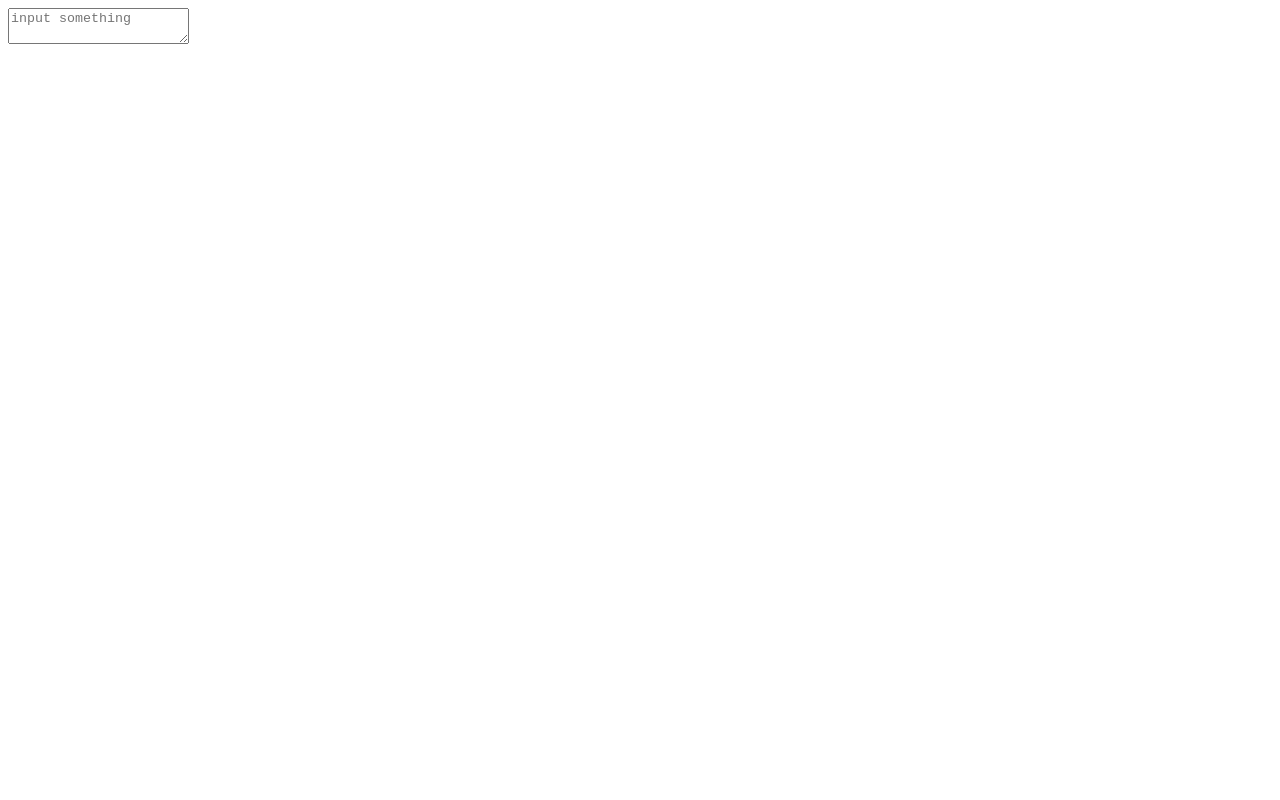
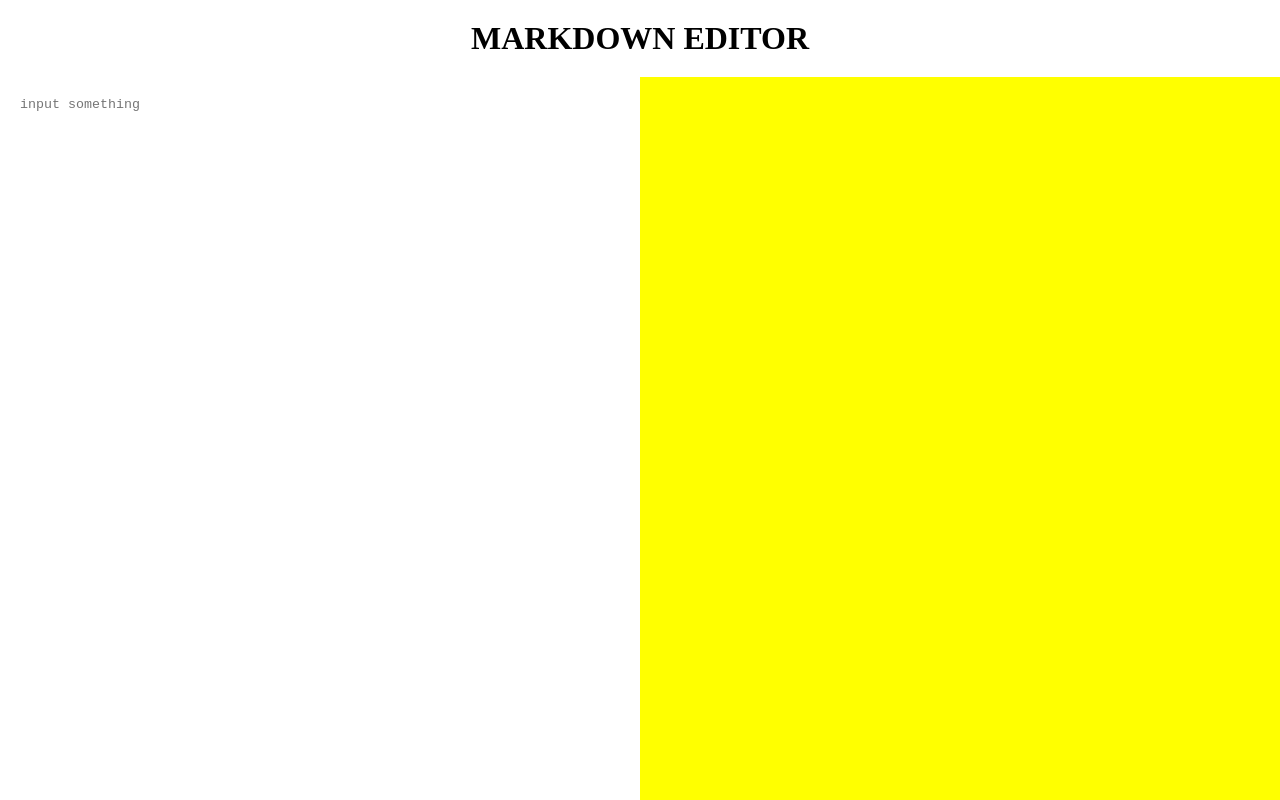
Before and after one commit to gioshwua/React-Markdown-Editor, a React (Vite) app in the folder Markdown-Editor/: page / in a window 1280 px wide. Built offline with nearby package versions, Linux system fonts and the light colour scheme.

Commit message:
added initial stylings

```diff
--- a/Markdown-Editor/src/App.css
+++ b/Markdown-Editor/src/App.css
@@ -0,0 +1,48 @@
+* {
+  margin: 0;
+  padding: 0;
+  box-sizing: border-box;
+}
+
+.app {
+  display: flex;
+  flex-direction: column;
+  height: 100vh;
+  width: 100%;
+  align-items: center;
+  overflow-y: hidden;
+  overflow-x: hidden;
+}
+.app > h1 {
+  padding: 20px;
+}
+.content {
+  display: flex;
+  justify-content: space-between;
+  height: 100vh;
+  width: 100%;
+}
+
+.inputSide {
+  background-color: aqua;
+  width: 50%;
+}
+.outputSide {
+  background-color: yellow;
+  width: 50%;
+
+  padding: 20px;
+}
+
+.inputSide > textarea {
+  width: 100%;
+  height: 100%;
+  border: none;
+  resize: none;
+  outline: none;
+  padding: 20px;
+}
+
+.outputSide > .markDown {
+  width: 50%;
+}
--- a/Markdown-Editor/src/App.jsx
+++ b/Markdown-Editor/src/App.jsx
@@ -1,6 +1,7 @@
 import React from "react";
 import Input from "./components/Input";
 import Output from "./components/Output";
+import "./App.css";
 
 function App() {
   const [markdown, setMarkdown] = React.useState("");
@@ -8,7 +9,9 @@ function App() {
     setMarkdown(event.target.value);
   }
   return (
-    <div>
+    <div className="app">
+      <h1>MARKDOWN EDITOR</h1>
+      <div className="content">
         <Input
           input={inputtedSomething}
           placeholder="input something"
@@ -16,6 +19,7 @@ function App() {
         />
         <Output output={markdown} />
       </div>
+    </div>
   );
 }
 
--- a/Markdown-Editor/src/components/Input.jsx
+++ b/Markdown-Editor/src/components/Input.jsx
@@ -2,8 +2,9 @@ import React from "react";
 
 function Input(props) {
   return (
-    <div>
-      <textArea
+    <div className="inputSide">
+      <textarea
+        autoFocus
         onChange={props.input}
         placeholder={props.placeholder}
         value={props.value}
--- a/Markdown-Editor/src/components/Output.jsx
+++ b/Markdown-Editor/src/components/Output.jsx
@@ -3,8 +3,8 @@ import { ReactMarkdown } from "react-markdown/lib/react-markdown";
 
 function Output(props) {
   return (
-    <div>
-      <ReactMarkdown>{props.output}</ReactMarkdown>
+    <div className="outputSide">
+      <ReactMarkdown className="markDown">{props.output}</ReactMarkdown>
     </div>
   );
 }
```
Lines whose indentation alone changed are shown as unchanged.
